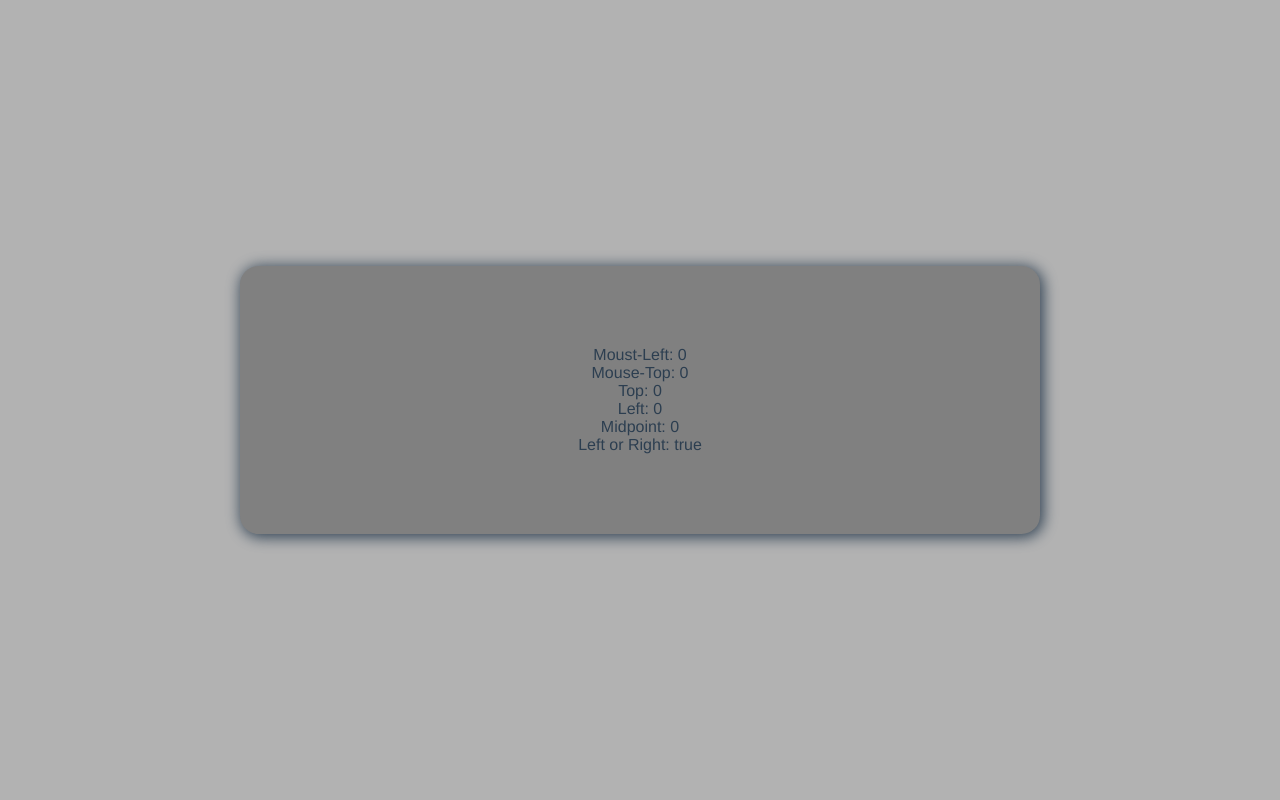
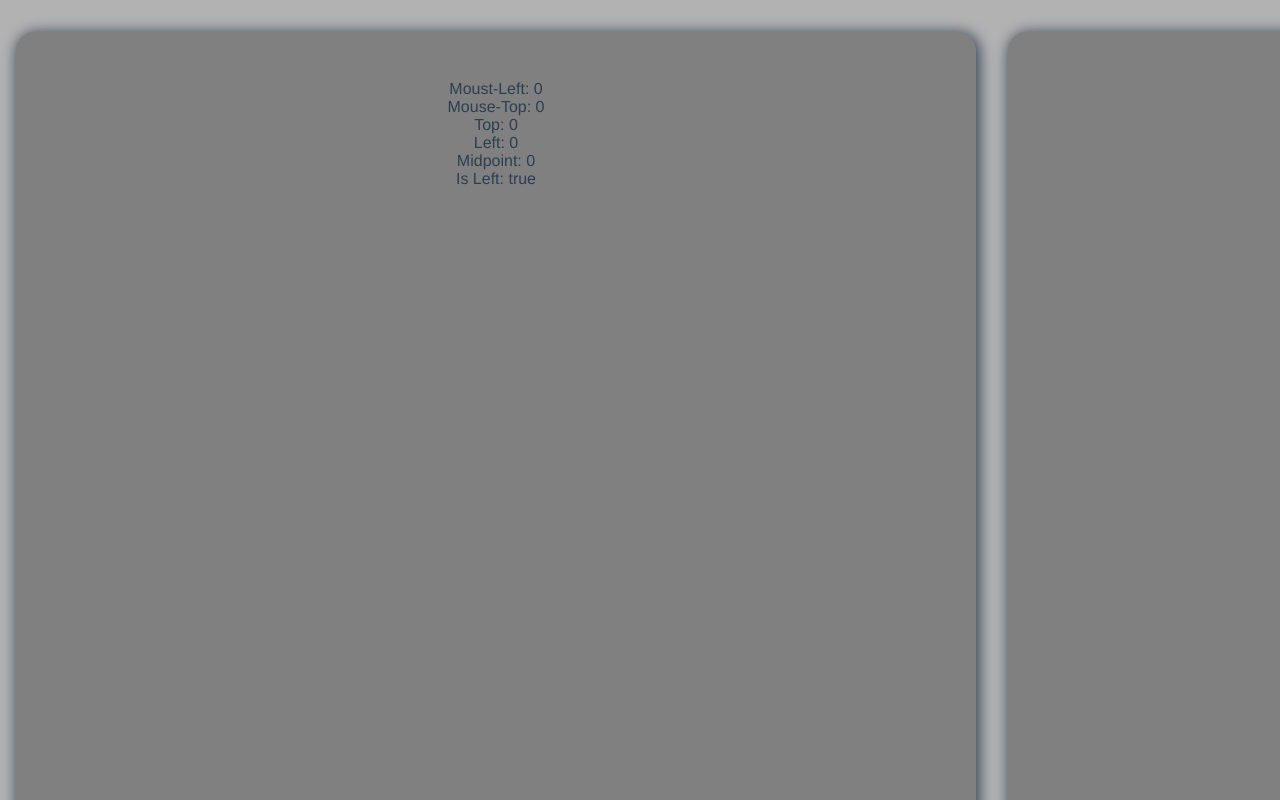
Before and after one commit to TheQuail13/vue-card-carousel, a Vue app: page / in a window 1280 px wide. Built offline with nearby package versions, Linux system fonts and the light colour scheme.

Commit message:
each iterant updating dynamically

```diff
--- a/src/components/HelloWorld.vue
+++ b/src/components/HelloWorld.vue
@@ -5,6 +5,8 @@
       :iterant="el"
       :key="elIdx"
       :parent-mid-point="midpoint"
+      :is-touch="isTouch"
+      @ontouch="handleTouch"
     ></Iteration>
   </div>
 </template>
@@ -25,8 +27,14 @@ export default {
   data() {
     return {
       listToIterate: [],
-      midpoint: 0
+      midpoint: 0,
+      isTouch: false
     };
+  },
+  methods: {
+    handleTouch(bool) {
+      this.isTouch = !this.isTouch;
+    }
   },
   computed: {
     parentMidPoint() {
@@ -57,22 +65,21 @@ export default {
   bottom: 0;
   left: 0;
   right: 0;
+  width: 100%;
   background-color: rgba(0, 0, 0, 0.3);
+
   display: flex;
-  justify-content: center;
-  align-items: center;
   overflow-x: scroll;
-  padding-top: 300px;
-  padding-bottom: 300px;
+  width: 100%;
 }
 
-// /* Hide scrollbar for Chrome, Safari and Opera */
-// .c-backdrop::-webkit-scrollbar {
-//   display: none;
-// }
+/* Hide scrollbar for Chrome, Safari and Opera */
+.c-backdrop::-webkit-scrollbar {
+  display: none;
+}
 
-// /* Hide scrollbar for IE and Edge */
-// .c-backdrop {
-//   -ms-overflow-style: none;
-// }
+/* Hide scrollbar for IE and Edge */
+.c-backdrop {
+  -ms-overflow-style: none;
+}
 </style>
--- a/src/components/Iteration.vue
+++ b/src/components/Iteration.vue
@@ -1,11 +1,11 @@
 <template>
-  <div class="c-main">
-    <span>Moust-Left: {{ left }}</span>
-    <span>Mouse-Top: {{ top }}</span>
-    <span>Top: {{ offSetTop }}</span>
-    <span>Left: {{ offSetLeft }}</span>
-    <span>Midpoint: {{ midpoint }}</span>
-    <span>Left or Right: {{ isLeft }}</span>
+  <div :class="['c-main', isLeft || isRight ? 'non-active' : null]">
+    <div>Moust-Left: {{ left }}</div>
+    <div>Mouse-Top: {{ top }}</div>
+    <div>Top: {{ offSetTop }}</div>
+    <div>Left: {{ offSetLeft }}</div>
+    <div>Midpoint: {{ midpoint }}</div>
+    <div>Is Left: {{ isLeft }}</div>
   </div>
 </template>
 
@@ -20,6 +20,11 @@ export default {
       type: Number,
       required: true,
       default: 0
+    },
+    isTouch: {
+      type: Boolean,
+      required: true,
+      default: false
     }
   },
 
@@ -35,9 +40,19 @@ export default {
 
   methods: {
     callback(e) {
+      this.$emit("ontouch", true);
+      this.getCoords(e);
+    },
+    endTouch() {
+      this.$emit("ontouch", false);
+    },
+    getCoords(e) {
+      if (e) {
+        this.left = e.touches[0].clientX;
+        this.top = e.touches[0].clientY;
+      }
+
       const rect = this.$el.getBoundingClientRect();
-      this.left = e.touches[0].clientX;
-      this.top = e.touches[0].clientY;
       this.offSetTop = rect.top;
       this.offSetLeft = rect.left;
       this.midpoint = rect.width / 2 + rect.left;
@@ -46,13 +61,25 @@ export default {
 
   computed: {
     isLeft() {
-      return this.midpoint < this.parentMidPoint;
+      return this.midpoint + this.midpoint * 0.15 < this.parentMidPoint;
+    },
+    isRight() {
+      return this.midpoint + this.midpoint * 0.15 > this.parentMidPoint;
     }
   },
 
   mounted() {
     this.$el.addEventListener("touchstart", this.callback, false);
     this.$el.addEventListener("touchmove", this.callback, false);
+    this.$el.addEventListener("touchend", this.endTouch, false);
+  },
+
+  watch: {
+    isTouch() {
+      if (this.isTouch) {
+        this.getCoords();
+      }
+    }
   }
 };
 </script>
@@ -62,11 +89,27 @@ export default {
   position: relative;
   background: grey;
   box-shadow: 2px 2px 15px 1px;
-  display: flex;
-  flex-direction: column;
-  min-width: 50vw;
-  margin: 10em;
+  // display: flex;
+  // flex-direction: column;
+  min-width: 75vw;
+  margin: 0 1em 0 1em;
+  padding: 3em 0 3em 0;
   border-radius: 1.15em;
-  padding: 5em;
+  top: 0;
+  transition: top 1s;
+
+  //   flex-shrink: 0;
+  //   background: grey;
+  //   width: 300px;
+  //   height: 200px;
+  //   border-radius: 10px;
+  //   margin-left: 10px;
+  //   background-size: cover;
+  //   background-repeat: no-repeat;
+  //   background-position: center center;
+}
+
+.non-active {
+  top: 2em;
 }
 </style>
```
